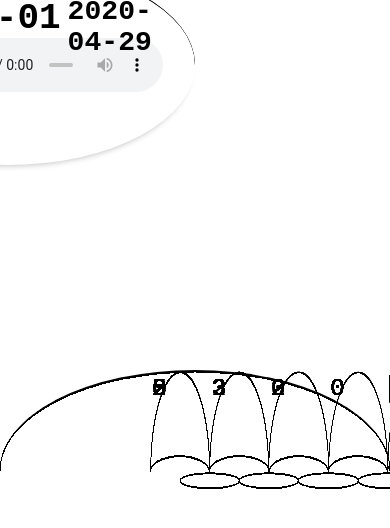
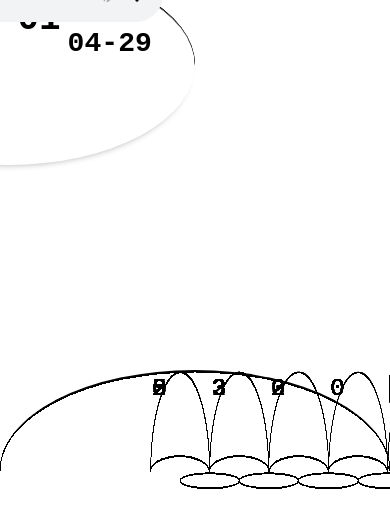
Before and after one commit to turbomaze/guitar-tabs, a Next.js app: page / in a window 390 px wide. Shown: the top 528 px of the page. Built offline with nearby package versions, Linux system fonts and the light colour scheme.

Commit message:
Fix mobile ui.

```diff
--- a/components/tabUi.js
+++ b/components/tabUi.js
@@ -89,22 +89,24 @@ const TabHeader = React.memo(({
   const isShowingBeatsLabel = isShowingBeats ? 'Hide beats' : 'Show beats';
   return (
     <div className="tab-header">
+      <div style={{ display: 'flex', alignItems: 'center' }}>
         <div style={{ flex: 1 }}>
           <h2>{title}</h2>
           <h3>{date}</h3>
         </div>
 
         <Button label={isShowingBeatsLabel} onClick={toggleIsShowingBeats} />
+      </div>
 
+      <div style={{ display: 'flex' }}>
         <ReactAudio
           audio={audio}
           audioFile={audioFile}
         />
+      </div>
 
       <style jsx>{`
         .tab-header {
-          display: flex;
-          align-items: center;
           position: sticky;
           top: 0;
           background: white;
@@ -131,7 +133,6 @@ const Button = React.memo(({ label, onClick }) => {
         border: 1px solid #888;
         border-radius: 2px;
         padding: 8px 32px;
-        margin-right: 32px;
         transition: 0.2s;
         :hover {
           background: #eee;
@@ -147,7 +148,7 @@ const ReactAudio = React.memo(({ audio, audioFile }) => {
   }, []);
 
   return (
-    <audio style={{ flex: 2 }} ref={audio} controls loop>
+    <audio style={{ flex: 1 }} ref={audio} controls loop>
       <source src={audioFile} type="audio/wav" />
       Your browser does not support the audio element.
     </audio>
```
Lines whose indentation alone changed are shown as unchanged.
